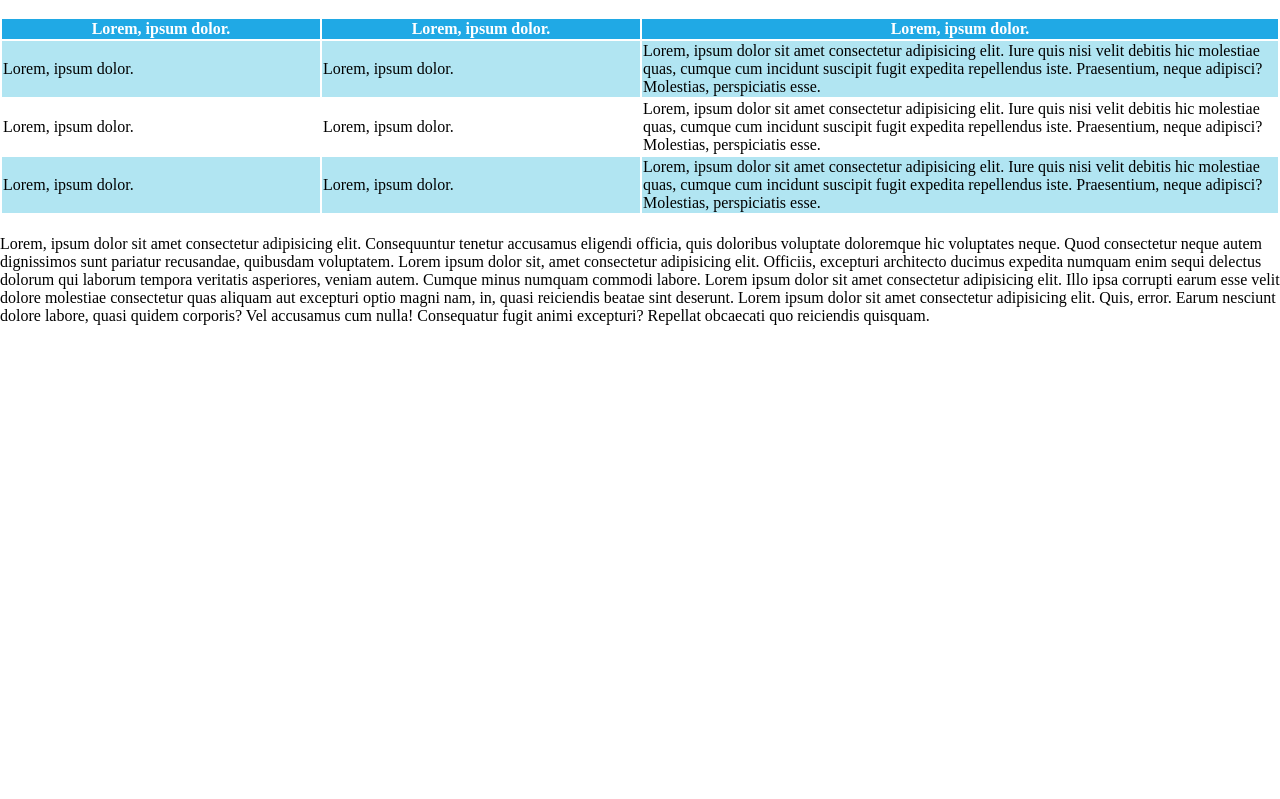
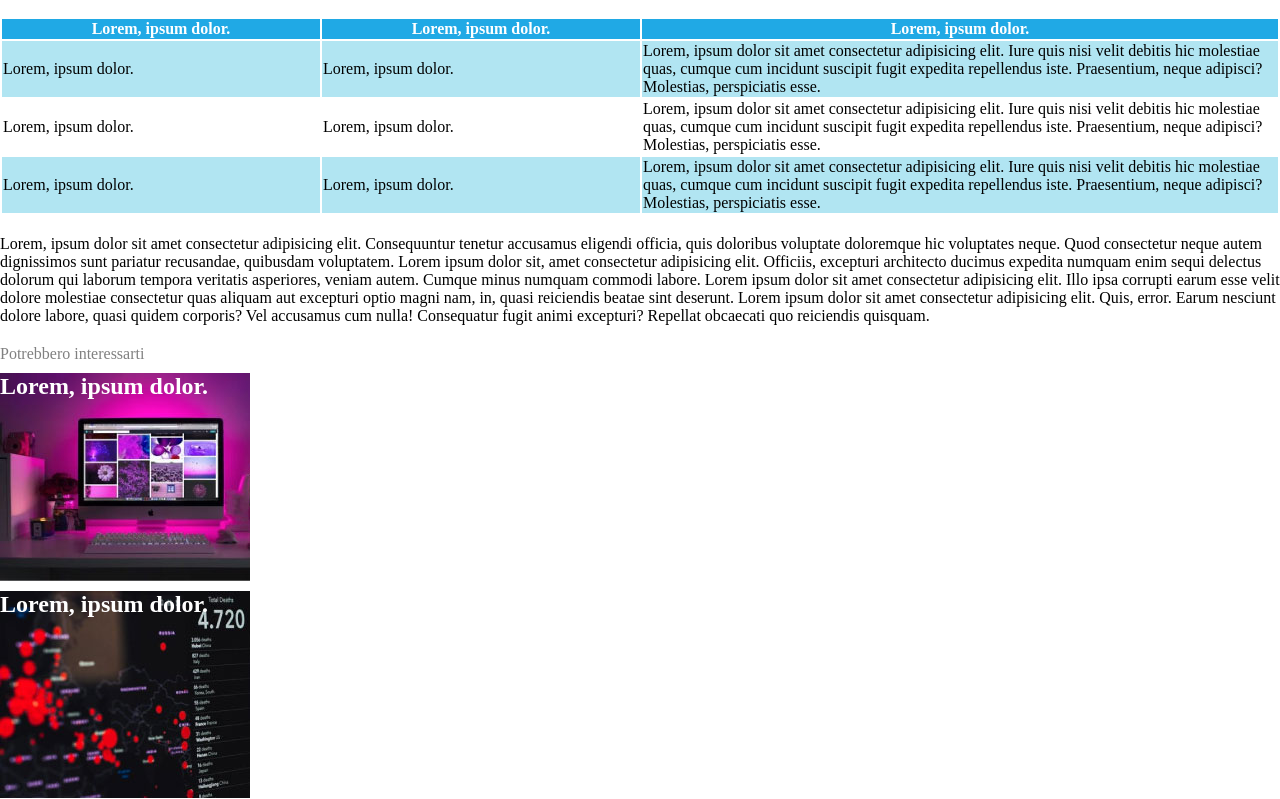
Before and after one commit to MCigno94/html-css-booleaner, a plain HTML site: page index.html in a window 1280 px wide. Shown: the part 966-1765 px from the top of the page. Before the commit the page ends 1291 px from the top, so only its background shows below. Drawn offline with Linux system fonts and the light colour scheme.

Commit message:
final commit

```diff
--- a/css/style.css
+++ b/css/style.css
@@ -59,3 +59,19 @@ thead {
 thead th:last-child {
     width: 50%;
 }
+
+.contenitor-monitor {
+    height: 208px;
+    width: 250px;
+    background-image: url(../img/monitor.jpg);
+    background-repeat: no-repeat;
+    margin-top: 10px;
+}
+
+.contenitor-graph {
+    height: 208px;
+    width: 250px;
+    background-image: url(../img/graph.jpg);
+    background-repeat: no-repeat;
+    margin-top: 10px;
+}
--- a/index.html
+++ b/index.html
@@ -118,16 +118,21 @@
         </section>
         <!-- /#Topics-covered -->
 
+        <p class="color-grey margin-paragraph">Potrebbero interessarti</p>
+            <div class="contenitor-monitor">
+                <h2 class="white position">Lorem, ipsum dolor.</h2>
+            </div>
+            <div class="contenitor-graph">
+                <h2 class="white position ">Lorem, ipsum dolor.</h2>
+            </div>
+
         <section id="similar-documents">
 
         </section>
         <!-- /#similar-documents -->
 
-
     </article>
     <!-- /#main-site -->
-
-
 
 </body>
 
```
